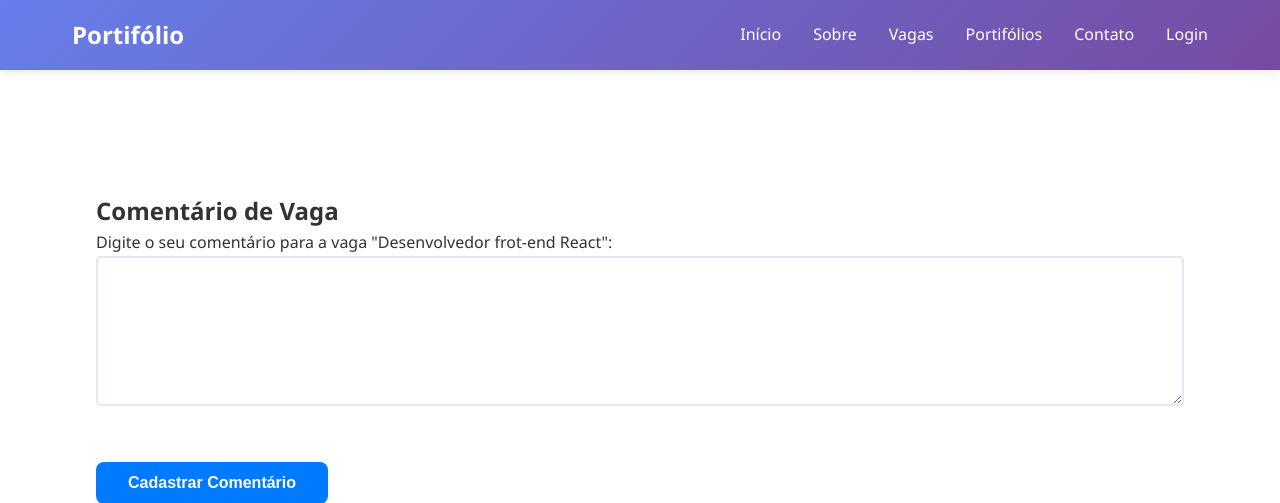
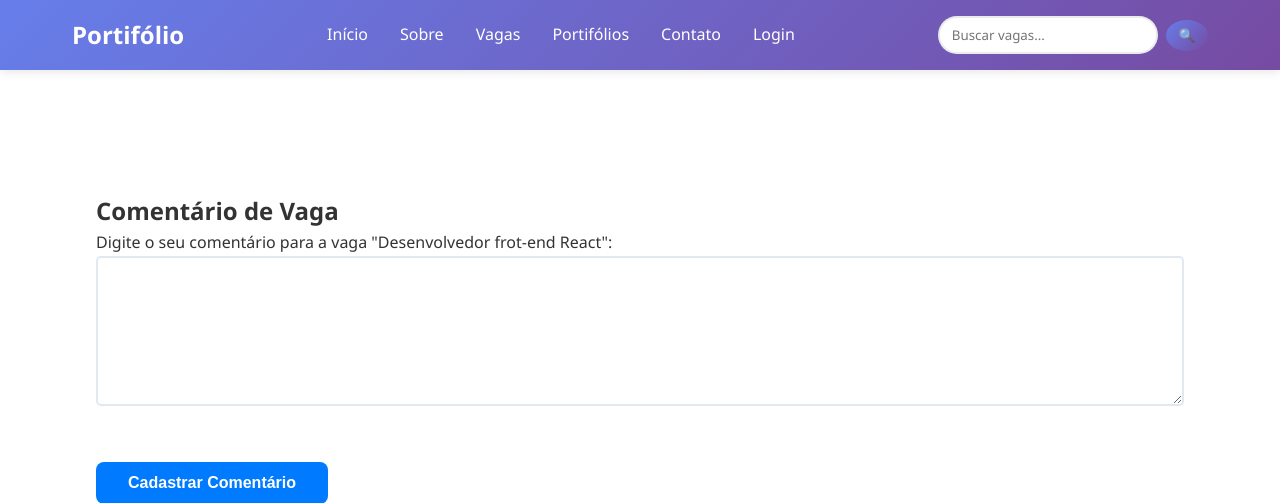
Before and after one commit to tads-cnat/apoo-25-2, a Django app: page /vaga/1/comentar/ in a window 1280 px wide. Shown: the top 503 px of the page. Run offline with Django 4.2, Linux system fonts and the light colour scheme; data comes from the database, SQL or seed files in the repository.

Commit message:
Implementação inicial do CDU 04.

```diff
--- a/mysite/portifolio/services.py
+++ b/mysite/portifolio/services.py
@@ -1,5 +1,6 @@
 from django.contrib.auth.models import User
 from .models import Aluno, Vaga, Comentario
+from django.db.models import Q
 
 ## VagaService
 ##############
@@ -10,6 +11,9 @@ class VagaService:
             return obj
         except(Vaga.DoesNotExist):
             return None
+    def pesquisa_vaga(self, termo):
+        vagas = Vaga.objects.filter(Q(titulo__icontains=termo) | Q(descricao__icontains=termo))
+        return vagas
 
 ## ComentarioService
 ####################
--- a/mysite/portifolio/templates/portifolio/base.html
+++ b/mysite/portifolio/templates/portifolio/base.html
@@ -19,6 +19,12 @@
                 <li><a href="#">Contato</a></li>
                 <li><a href="{% url 'login' %}">Login</a></li>
             </ul>
+            <!-- Formulário de busca de vagas -->
+            <form method="post" action="{% url 'pesquisa_vaga' %}" class="search-form" role="search" aria-label="Buscar vagas">
+                {% csrf_token %}
+                <input type="search" name="texto" class="search-input" placeholder="Buscar vagas..." aria-label="Texto da busca" />
+                <button type="submit" class="search-btn" aria-label="Pesquisar">🔍</button>
+            </form>
         </nav>
     </header>
     <!-- Container de Mensagens -->
--- a/mysite/portifolio/urls.py
+++ b/mysite/portifolio/urls.py
@@ -6,5 +6,6 @@ urlpatterns = [
     path('', TemplateView.as_view(template_name='portifolio/index.html'), name='index'),
     path('login/', TemplateView.as_view(template_name='portifolio/login.html'), name='login'),
     path('aluno/cadastrar/', views.AdicaoUsuarioView.as_view(), name='cad_usuario'),
-    path('vaga/<int:id_vaga>/comentar/', views.ComentarVagaView.as_view(), name='comenta_vaga')
+    path('vaga/<int:id_vaga>/comentar/', views.ComentarVagaView.as_view(), name='comenta_vaga'),
+    path('vagas/buscar/', views.PesquisaVagasView.as_view(), name='pesquisa_vaga'),
 ]
--- a/mysite/portifolio/views.py
+++ b/mysite/portifolio/views.py
@@ -2,6 +2,18 @@ from django.shortcuts import render, redirect
 from django.views import View
 from django.contrib import messages
 from .services import UsuarioService, VagaService, ComentarioService
+
+## PesquisaVagasView
+####################
+class PesquisaVagasView(View):
+    def post(self, request, *args, **kwargs):
+        termo = request.POST.get('texto', '')
+        if len(termo) < 3:
+            messages.error(request, 'O termo de pesquisa deve ter ao menos 3 caracteres.')
+            return redirect('index')
+        srv = VagaService()
+        vagas = srv.pesquisa_vaga(termo)
+        return render(request, 'portifolio/list_vaga.html', {'vagas': vagas, 'termo': termo})
 
 ## ComentarVagaView
 ###################
--- a/mysite/static/css/style.css
+++ b/mysite/static/css/style.css
@@ -32,6 +32,44 @@ nav {
     justify-content: space-between;
     align-items: center;
     padding: 0 2rem;
+}
+
+/* Search form in header */
+.search-form {
+    display: flex;
+    gap: 0.5rem;
+    align-items: center;
+}
+
+.search-input {
+    padding: 0.5rem 0.75rem;
+    border: 2px solid rgba(0,0,0,0.08);
+    border-radius: 20px;
+    width: 220px;
+    font-family: inherit;
+    transition: border-color 0.2s, box-shadow 0.2s;
+}
+
+.search-input:focus {
+    outline: none;
+    border-color: #764ba2;
+    box-shadow: 0 0 0 3px rgba(118,75,162,0.08);
+}
+
+.search-btn {
+    background: linear-gradient(135deg, #667eea 0%, #764ba2 100%);
+    color: white;
+    border: none;
+    padding: 0.5rem 0.8rem;
+    border-radius: 50%;
+    cursor: pointer;
+    display: inline-flex;
+    align-items: center;
+    justify-content: center;
+}
+
+@media (max-width: 768px) {
+    .search-input { width: 140px; }
 }
 
 .logo {
```
Also changed, not shown: other parts of mysite/static/css/style.css (+71 -0 lines), doc/cdu/cdu.md (+2 -2 lines), mysite/portifolio/templates/portifolio/list_vaga.html (added, +24 -0 lines).
